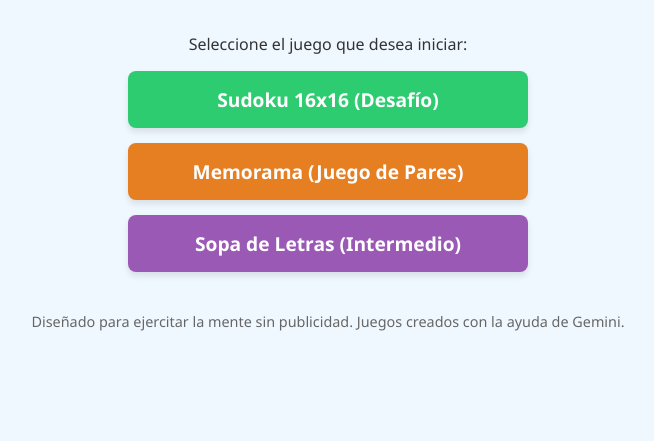
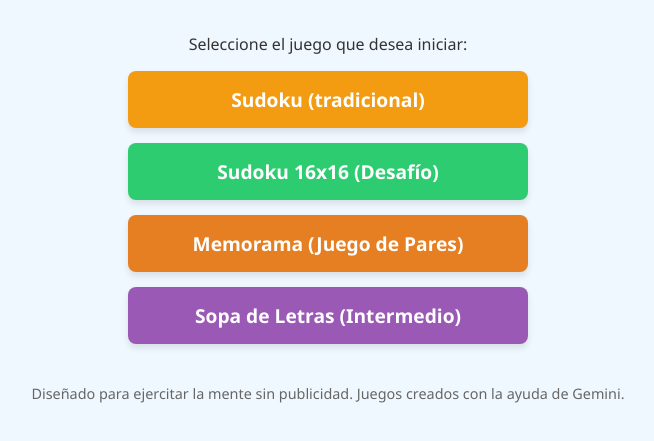
Before and after one commit to chori-11/juegos3eraedad, a plain HTML site: page index.html in a window 1280 px wide. Shown: the part 105-546 px from the top of the page, without its empty margins (312-966 px from the left). Drawn offline with Linux system fonts and the light colour scheme.

Commit message:
Update index.html

```diff
--- a/index.html
+++ b/index.html
@@ -47,6 +47,7 @@
     <h1>🧠 Juegos de Memoria y Lógica</h1>
     <p>Seleccione el juego que desea iniciar:</p>
     <div class="menu">
+        <a href="sudoku5+print.html" class="game-link" style="background-color: #f39c12;">Sudoku (tradicional)</a>
         <a href="sudoku16x16-2+print.html" class="game-link" style="background-color: #2ecc71;">Sudoku 16x16 (Desafío)</a>
         <a href="memorama.html" class="game-link" style="background-color: #e67e22;">Memorama (Juego de Pares)</a>
         <a href="sopadeletras.html" class="game-link" style="background-color: #9b59b6;">Sopa de Letras (Intermedio)</a>
```
